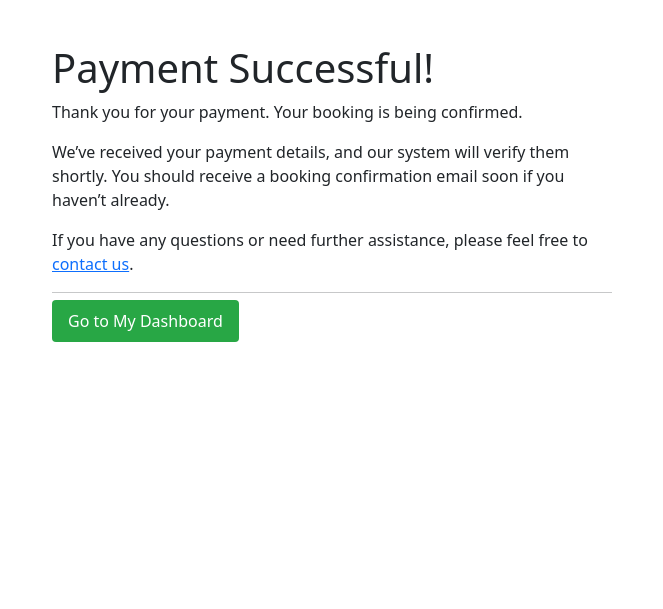
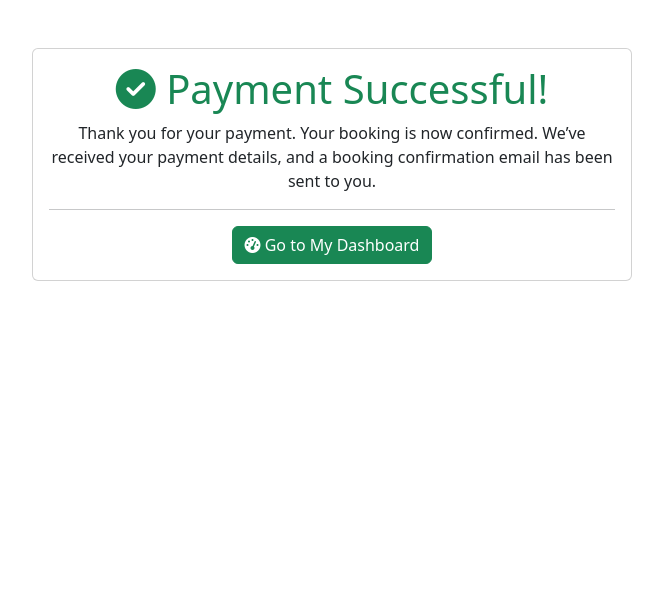
Before and after one commit to Maxcode0101/Wildventures, a Django app: page /booking/payment_success/ in a window 1280 px wide. Shown: the part 66-675 px from the top of the page, without its empty margins (308-971 px from the left). Run offline with Django 5.2, Linux system fonts and the light colour scheme; some libraries are stand-ins or nearby versions.

Commit message:
Add styling to payment cancel and payment success pages with bootstrap

```diff
--- a/booking/templates/booking/payment_success.html
+++ b/booking/templates/booking/payment_success.html
@@ -1,22 +1,20 @@
 {% extends "base.html" %}
 
 {% block content %}
-<div style="max-width: 600px; margin: 0 auto; padding: 20px;">
-    <h1>Payment Successful!</h1>
-    <p>Thank you for your payment. Your booking is being confirmed.</p>
-    <p>
-        We’ve received your payment details, and our system will verify them shortly.
-        You should receive a booking confirmation email soon if you haven’t already.
-    </p>
-    <p>
-        If you have any questions or need further assistance, please feel free to
-        <a href="{% url 'contact' %}">contact us</a>.
-    </p>
-    <hr>
-    <p>
-        <a href="{% url 'dashboard' %}" style="text-decoration: none; color: #fff; background-color: #28a745; padding: 10px 16px; border-radius: 4px;">
-            Go to My Dashboard
-        </a>
-    </p>
+<div class="container mt-4">
+  <div class="card mx-auto" style="max-width: 600px;">
+    <div class="card-body text-center">
+      <h1 class="card-title text-success">
+        <i class="fas fa-check-circle"></i> Payment Successful!
+      </h1>
+      <p class="card-text">
+        Thank you for your payment. Your booking is now confirmed. We’ve received your payment details, and a booking confirmation email has been sent to you.
+      </p>
+      <hr>
+      <a href="{% url 'dashboard' %}" class="btn btn-success">
+        <i class="fas fa-tachometer-alt"></i> Go to My Dashboard
+      </a>
+    </div>
+  </div>
 </div>
 {% endblock %}
```
Also changed, not shown: booking/templates/booking/payment_cancel.html (+17 -17 lines).
